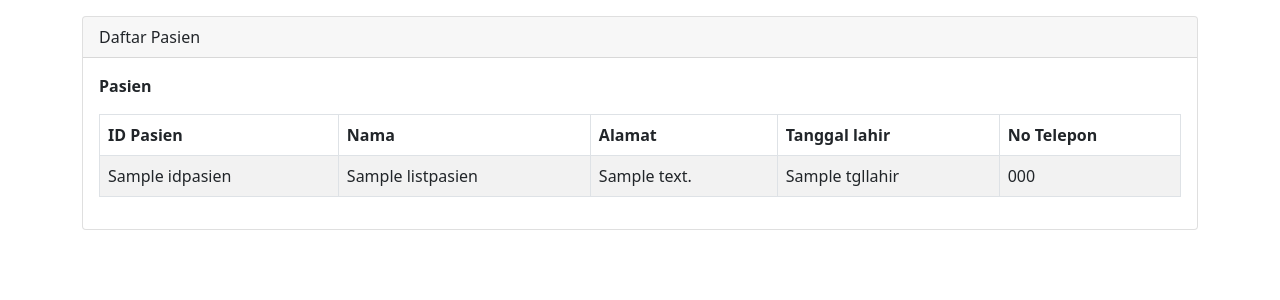
After one commit to yakalitam/KlinikFitria, a CodeIgniter app: the page made by application/views/printpasien.php in a window 1280 px wide. The commit adds this page. Shown: the top 300 px of the page. Run offline with CodeIgniter, Linux system fonts and the light colour scheme; tables that the repository leaves empty or names only in its code hold one stand-in row (values such as "Sample post"); the template is opened without the code that fills it: most values are stand-ins (such as "Sample title", 1, 10 or a date in 2020).

Commit message:
fiturprint

```diff
--- a/application/views/pasien.php
+++ b/application/views/pasien.php
@@ -23,6 +23,7 @@
             <div class="col">
                 <a class="btn btn-sm btn-success" href="<?php echo base_url('Pasien/addT') ?>">
                     <b>+ Tambah Data Pasien</b>
+                <a href="<?php echo base_url('Pasien/print_pasien')?>" class="btn btn-success">Print</a>
                 </a>
             </div>
         </div>
--- /dev/null
+++ b/application/views/printpasien.php
@@ -0,0 +1,96 @@
+
+<!DOCTYPE html>
+<html lang="en">
+<head>
+    <meta charset="UTF-8">
+    <meta http-equiv="X-UA-Compatible" content="IE=edge">
+    <meta name="viewport" content="width=device-width, initial-scale=1.0">
+    <meta charset="UTF-8">
+    <meta http-equiv="X-UA-Compatible" content="IE=edge">
+    <meta name="viewport" content="width=device-width, initial-scale=1.0">
+    <link href="https://cdnjs.cloudflare.com/ajax/libs/twitter-bootstrap/5.1.3/css/bootstrap.min.css">
+    <link href="https://cdn.jsdelivr.net/npm/bootstrap@5.0.2/dist/css/bootstrap.min.css" rel="stylesheet" integrity="sha384-EVSTQN3/azprG1Anm3QDgpJLIm9Nao0Yz1ztcQTwFspd3yD65VohhpuuCOmLASjC" crossorigin="anonymous">
+    <link href="https://cdn.datatables.net/1.11.5/css/dataTables.bootstrap5.min.css">
+    <link href="cdn.datatables.net/1.11.5/css/jquery.dataTables.min.css">
+    <!-- <title><?= $judulhlm ?></title> -->
+</head>
+<body>
+<div class="container my-3">
+	<div class="row">
+		<div class="col-md-12">
+			<div class="card">
+				<div class="card-header">
+					Daftar Pasien
+				</div>
+				<div class="card-body">
+                    <!-- menambah tombol tambah buku -->
+                    <strong>Pasien</strong><br>
+					<div class="input-group mb-3">
+						<!-- <form action="" method="GET">
+							<div class="input-group">
+								<input type="text" class="form-control" aria-label="Keyword" name="keyword" placeholder="Masukkan nama buku" aria-describedby="button-addon2">
+								<button class="btn btn-outline-secondary" type="submit">Cari</button>
+							</div>
+						</form> -->
+					</div>
+					<!-- Membuat tabel buku -->
+					<div class="table-responsive">
+						<table class="table table-bordered table-striped" id="table_id">
+							<thead>
+							<tr>
+								<th>ID Pasien</th>
+								<th>Nama</th>
+								<th>Alamat</th>
+								<th>Tanggal lahir</th>
+								<th>No Telepon</th>
+							</tr>
+							</thead>
+							<tbody>
+							<!-- Jika ada keyword -->
+							<?php if (isset($_GET['keyword'])) { ?>
+								<p>Menampilkan data dengan kata kunci <strong><?php echo $_GET['keyword'] ?></strong></p>
+								<?php foreach ($listkeyword as $b) { ?>
+                                    <tr>
+                                        <td><?php echo $b->idpasien; ?></td>
+                                        <td><?php echo $b->nama; ?></td>
+                                        <td><?php echo $b->alamat; ?></td>
+                                        <td><?php echo $b->tgllahir; ?></td>
+                                        <td><?php echo $b->notelp; ?></td>
+									<?php } ?>
+									</tbody>
+						</table>
+					</div>
+				<?php } else { ?>
+					<!-- Menampilkan array $listpasien -->
+					<?php
+								foreach ($listpasien as $b) { ?>
+						<tr>
+							<td><?php echo $b->idpasien; ?></td>
+							<td><?php echo $b->nama; ?></td>
+							<td><?php echo $b->alamat; ?></td>
+							<td><?php echo $b->tgllahir; ?></td>
+							<td><?php echo $b->notelp; ?></td>
+                            <!-- Admin/edit_pasien?id=<?php echo $b->id_pasien; ?> -->
+                            <!-- Admin/delete_pasien?id=<?php echo $b->id_pasien; ?> -->
+						<?php } ?>
+						</table>
+				</div>
+			<?php } ?>
+			</div>
+		</div>
+	</div>
+</div>
+</div>
+<!-- Optional JavaScript; choose one of the two! -->
+
+    <!-- Option 1: Bootstrap Bundle with Popper -->
+    <script src="https://code.jquery.com/jquery-3.6.0.js" integrity="sha256-H+K7U5CnXl1h5ywQfKtSj8PCmoN9aaq30gDh27Xc0jk=" crossorigin="anonymous"></script>
+    <script src="https://cdn.jsdelivr.net/npm/bootstrap@5.0.2/dist/js/bootstrap.bundle.min.js" integrity="sha384-MrcW6ZMFYlzcLA8Nl+NtUVF0sA7MsXsP1UyJoMp4YLEuNSfAP+JcXn/tWtIaxVXM" crossorigin="anonymous"></script>
+    <!-- Option 2: Separate Popper and Bootstrap JS -->
+    <!--
+    <script src="https://cdn.jsdelivr.net/npm/@popperjs/core@2.9.2/dist/umd/popper.min.js" integrity="sha384-IQsoLXl5PILFhosVNubq5LC7Qb9DXgDA9i+tQ8Zj3iwWAwPtgFTxbJ8NT4GN1R8p" crossorigin="anonymous"></script>
+    <script src="https://cdn.jsdelivr.net/npm/bootstrap@5.0.2/dist/js/bootstrap.min.js" integrity="sha384-cVKIPhGWiC2Al4u+LWgxfKTRIcfu0JTxR+EQDz/bgldoEyl4H0zUF0QKbrJ0EcQF" crossorigin="anonymous"></script>
+    -->
+
+</body>
+</html>
```
